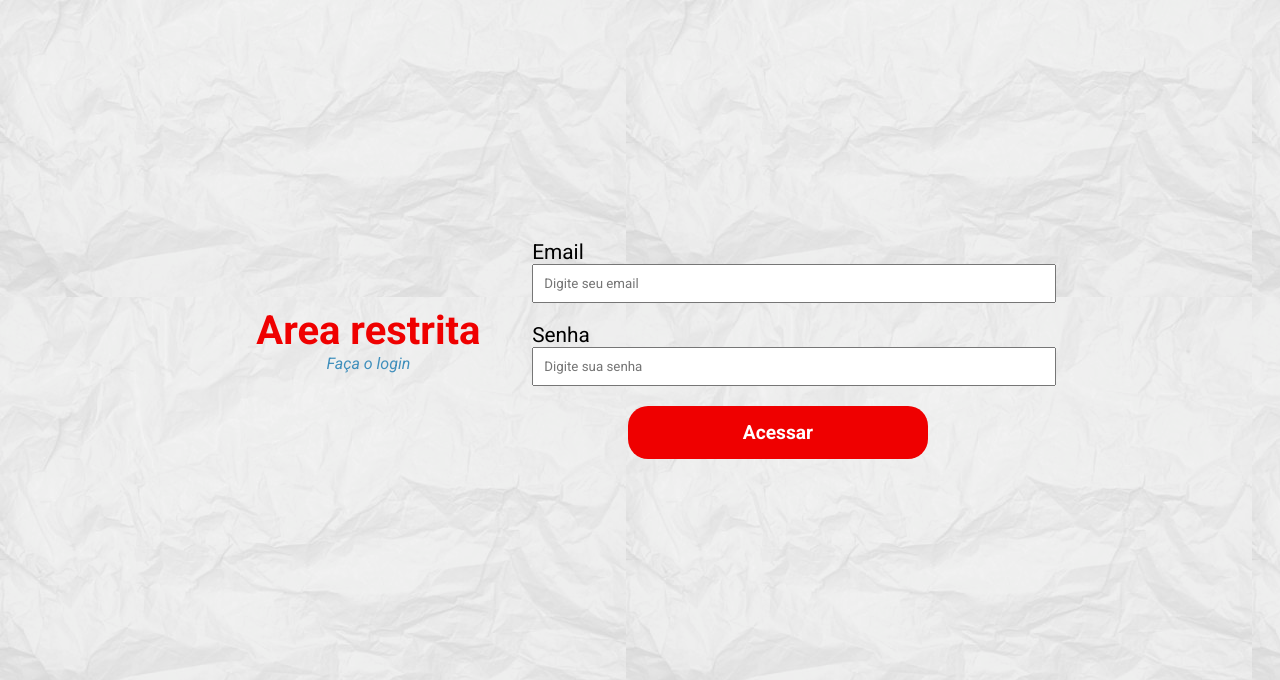
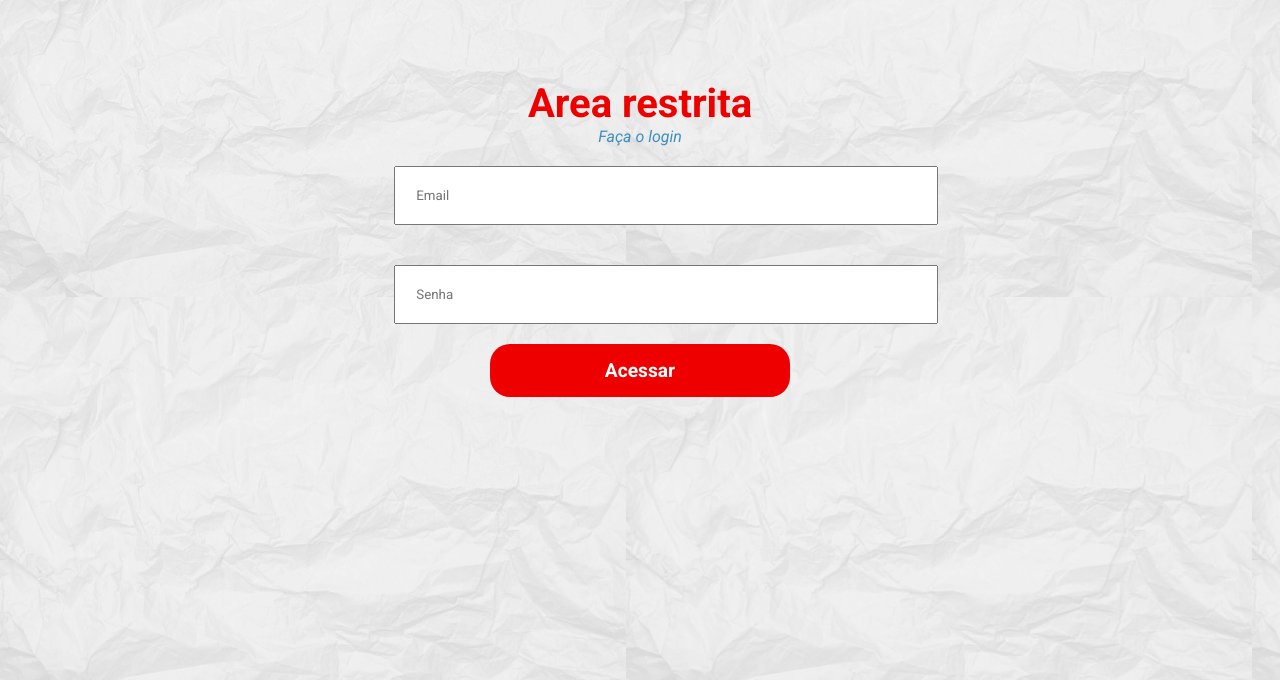
Before and after one commit to casemiroj/ProjetoVida, a PHP site: page /login.php in a window 1280 px wide. Shown: the part 120-800 px from the top of the page. Run offline with PHP 8.4, Linux system fonts and the light colour scheme.

Commit message:
Atualização tela de login

```diff
--- a/css/login.css
+++ b/css/login.css
@@ -4,6 +4,7 @@
     align-items: center;
     display: flex;
     height: calc(100vh - 280px);
+    flex-direction: column;
 }
 
 .login {
@@ -34,14 +35,10 @@
     font-style: italic;
 }
 
-label {
-    font-size: 1.3rem;
-}
-
 input {
-    padding: 10px;
+    padding: 20px;
     width: 500px;
-    margin-bottom: 20px;
+    margin: 20px 0;
 }
 
 .btnAcessar {
@@ -59,6 +56,5 @@ input {
 }
 
 .btnAcessar:hover {
-
     background: #3F8FBC;
 }
--- a/login.php
+++ b/login.php
@@ -35,10 +35,9 @@
             </div>
 
             <form class="login" action="valida.php" method="post">
-                <label for="loginEmail">Email</label>
-                <input type="email" name="loginEmail" id="loginEmail" placeholder="Digite seu email" required>
-                <label for="loginSenha">Senha</label>
-                <input type="password" name="loginSenha" id="loginSenha" placeholder="Digite sua senha" required>
+
+                <input type="email" name="loginEmail" id="loginEmail" placeholder="Email" required>
+                <input type="password" name="loginSenha" id="loginSenha" placeholder="Senha" required>
 
                 <input type="submit" value="Acessar" class="btnAcessar">
             </form>
```
